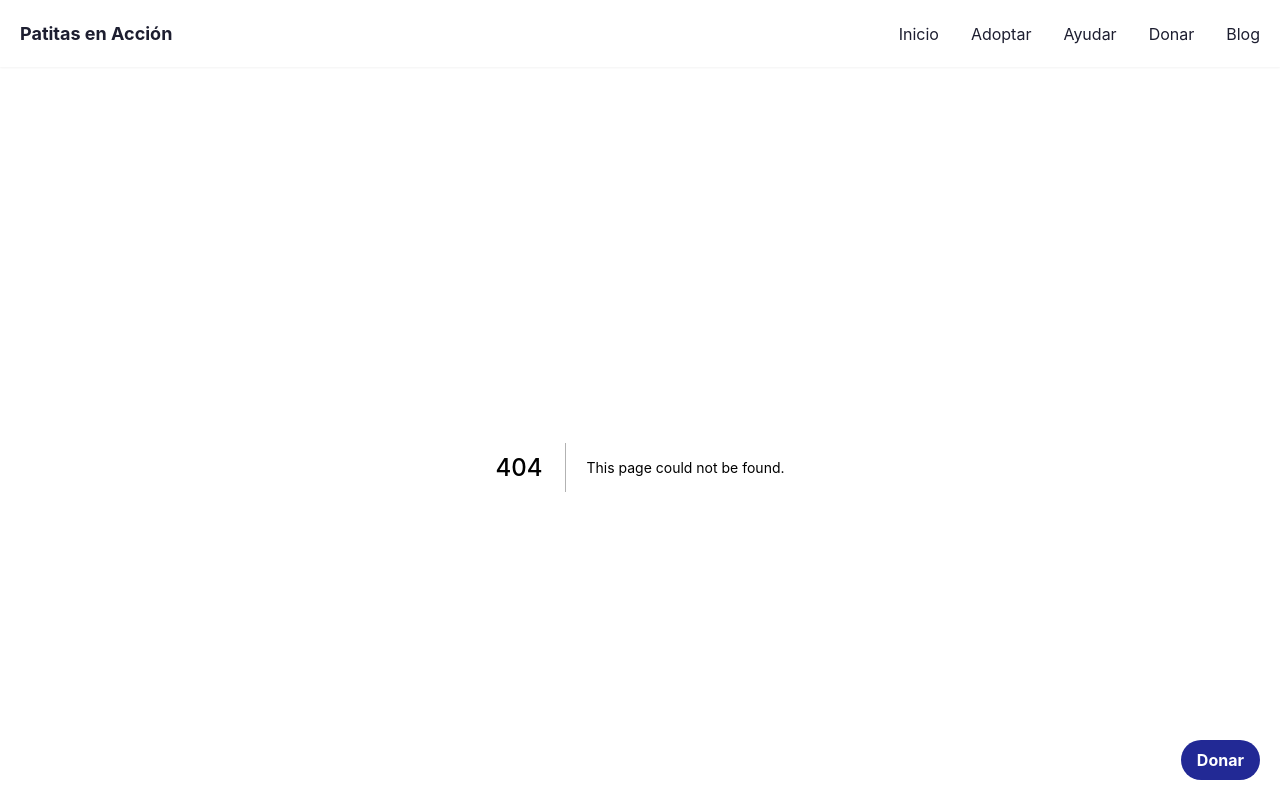
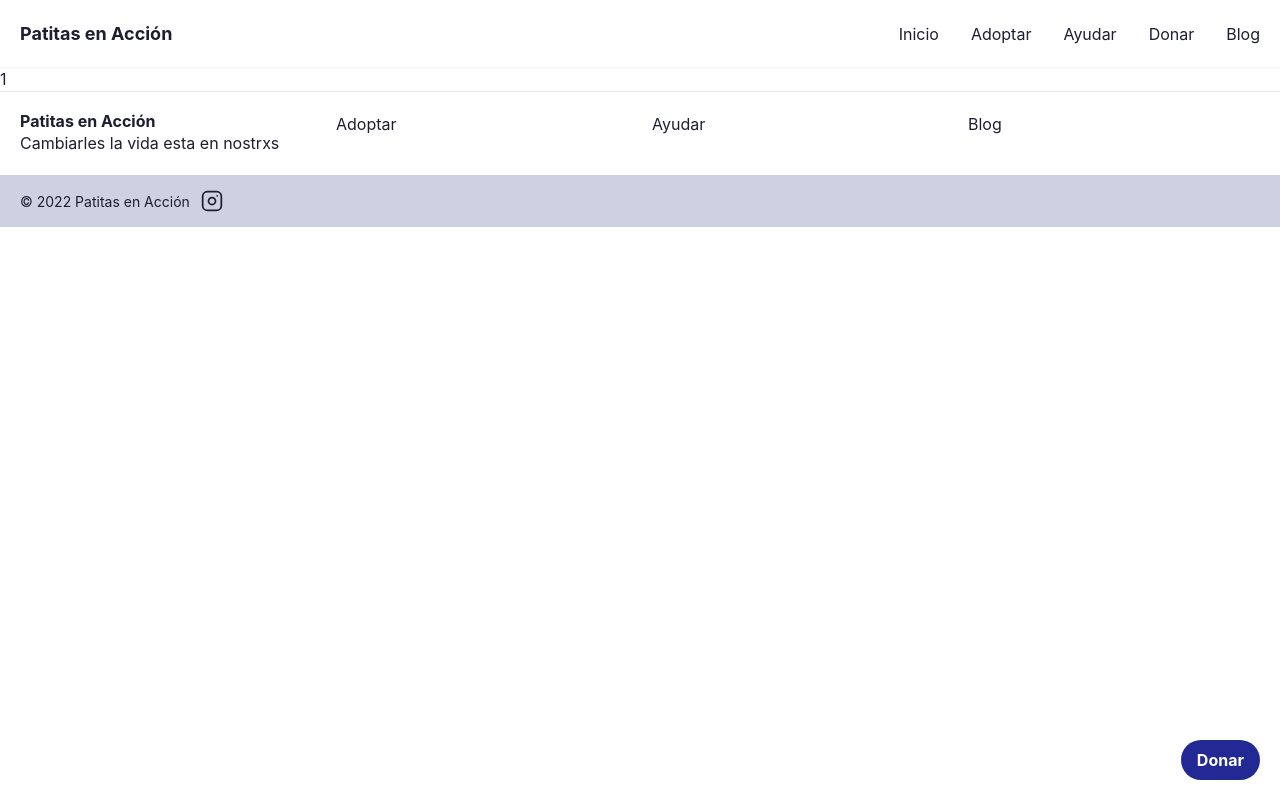
Before and after one commit to rodriguez-gaston/rifas-patitas, a Next.js app: page /adoptar/1 in a window 1280 px wide. Before the commit this address had no page. Shown: the top 800 px of the page. Built offline with nearby package versions, Linux system fonts and the light colour scheme.

Commit message:
Dynamic adopt page

```diff
--- /dev/null
+++ b/pages/adoptar/[id].tsx
@@ -0,0 +1,10 @@
+import React from 'react';
+import { useRouter } from 'next/router';
+
+const AdoptarPage = () => {
+  const router = useRouter();
+
+  return <div>{router.query.id}</div>;
+};
+
+export default AdoptarPage;
```
